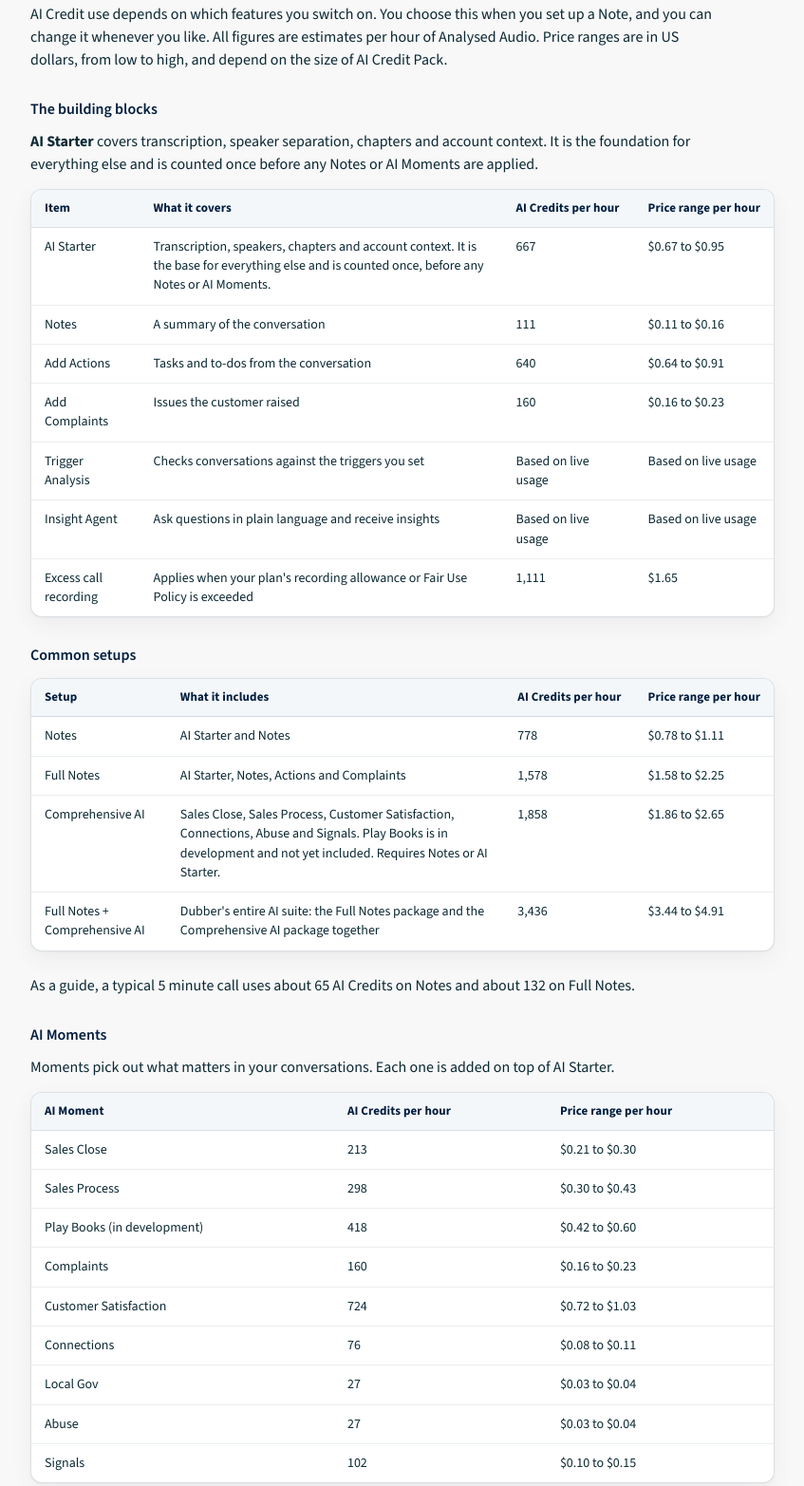
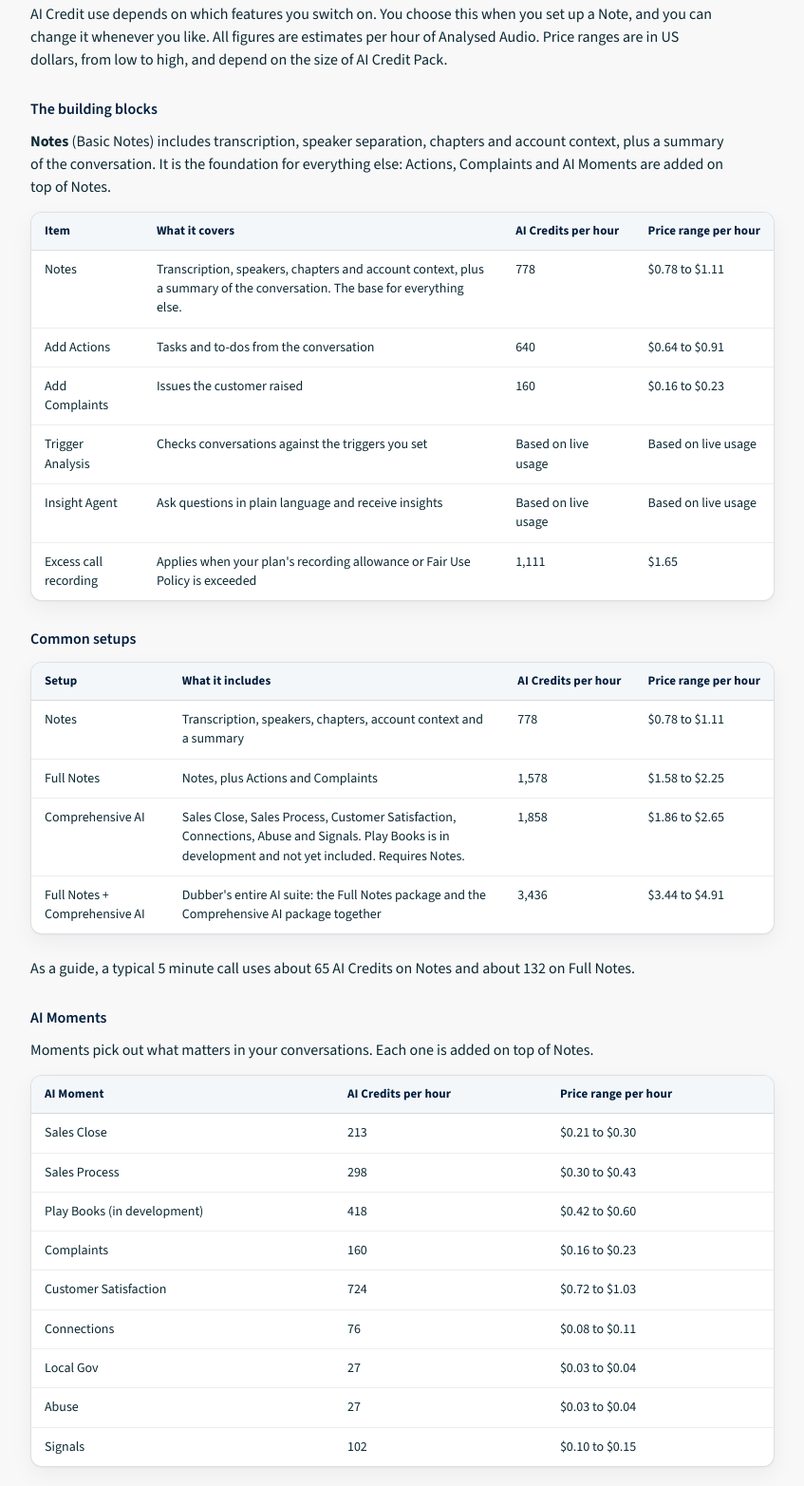
Before and after one commit to adippa2580/dubber-ai-credits, a plain HTML site: page index.html in a window 1280 px wide. Shown: the part 2064-3629 px from the top of the page at 95% size, without its empty margins (216-1063 px from the left). Drawn offline with nearby package versions, Linux system fonts and the light colour scheme.

Commit message:
Fold AI Starter into Basic Notes on credits article and Verizon page

```diff
--- a/index.html
+++ b/index.html
@@ -306,13 +306,13 @@ tbody tr:hover td { background: rgba(244, 247, 250, 0.7); }
 <h2 id="how-ai-credits-are-used">How AI Credits are used</h2>
 <p>AI Credit use depends on which features you switch on. You choose this when you set up a Note, and you can change it whenever you like. All figures are estimates per hour of Analysed Audio. Price ranges are in US dollars, from low to high, and depend on the size of AI Credit Pack.</p>
 <h3 id="the-building-blocks">The building blocks</h3>
-<p><strong>AI Starter</strong> covers transcription, speaker separation, chapters and account context. It is the foundation for everything else and is counted once before any Notes or AI Moments are applied.</p>
-<div class="table-wrap" role="region" tabindex="0"><table><thead><tr><th scope="col">Item</th><th scope="col">What it covers</th><th scope="col">AI Credits per hour</th><th scope="col">Price range per hour</th></tr></thead><tbody><tr><td>AI Starter</td><td>Transcription, speakers, chapters and account context. It is the base for everything else and is counted once, before any Notes or AI Moments.</td><td>667</td><td>$0.67 to $0.95</td></tr><tr><td>Notes</td><td>A summary of the conversation</td><td>111</td><td>$0.11 to $0.16</td></tr><tr><td>Add Actions</td><td>Tasks and to-dos from the conversation</td><td>640</td><td>$0.64 to $0.91</td></tr><tr><td>Add Complaints</td><td>Issues the customer raised</td><td>160</td><td>$0.16 to $0.23</td></tr><tr><td>Trigger Analysis</td><td>Checks conversations against the triggers you set</td><td>Based on live usage</td><td>Based on live usage</td></tr><tr><td>Insight Agent</td><td>Ask questions in plain language and receive insights</td><td>Based on live usage</td><td>Based on live usage</td></tr><tr><td>Excess call recording</td><td>Applies when your plan&#x27;s recording allowance or Fair Use Policy is exceeded</td><td>1,111</td><td>$1.65</td></tr></tbody></table></div>
+<p><strong>Notes</strong> (Basic Notes) includes transcription, speaker separation, chapters and account context, plus a summary of the conversation. It is the foundation for everything else: Actions, Complaints and AI Moments are added on top of Notes.</p>
+<div class="table-wrap" role="region" tabindex="0"><table><thead><tr><th scope="col">Item</th><th scope="col">What it covers</th><th scope="col">AI Credits per hour</th><th scope="col">Price range per hour</th></tr></thead><tbody><tr><td>Notes</td><td>Transcription, speakers, chapters and account context, plus a summary of the conversation. The base for everything else.</td><td>778</td><td>$0.78 to $1.11</td></tr><tr><td>Add Actions</td><td>Tasks and to-dos from the conversation</td><td>640</td><td>$0.64 to $0.91</td></tr><tr><td>Add Complaints</td><td>Issues the customer raised</td><td>160</td><td>$0.16 to $0.23</td></tr><tr><td>Trigger Analysis</td><td>Checks conversations against the triggers you set</td><td>Based on live usage</td><td>Based on live usage</td></tr><tr><td>Insight Agent</td><td>Ask questions in plain language and receive insights</td><td>Based on live usage</td><td>Based on live usage</td></tr><tr><td>Excess call recording</td><td>Applies when your plan&#x27;s recording allowance or Fair Use Policy is exceeded</td><td>1,111</td><td>$1.65</td></tr></tbody></table></div>
 <h3 id="common-setups">Common setups</h3>
-<div class="table-wrap" role="region" tabindex="0"><table><thead><tr><th scope="col">Setup</th><th scope="col">What it includes</th><th scope="col">AI Credits per hour</th><th scope="col">Price range per hour</th></tr></thead><tbody><tr><td>Notes</td><td>AI Starter and Notes</td><td>778</td><td>$0.78 to $1.11</td></tr><tr><td>Full Notes</td><td>AI Starter, Notes, Actions and Complaints</td><td>1,578</td><td>$1.58 to $2.25</td></tr><tr><td>Comprehensive AI</td><td>Sales Close, Sales Process, Customer Satisfaction, Connections, Abuse and Signals. Play Books is in development and not yet included. Requires Notes or AI Starter.</td><td>1,858</td><td>$1.86 to $2.65</td></tr><tr><td>Full Notes + Comprehensive AI</td><td>Dubber&#x27;s entire AI suite: the Full Notes package and the Comprehensive AI package together</td><td>3,436</td><td>$3.44 to $4.91</td></tr></tbody></table></div>
+<div class="table-wrap" role="region" tabindex="0"><table><thead><tr><th scope="col">Setup</th><th scope="col">What it includes</th><th scope="col">AI Credits per hour</th><th scope="col">Price range per hour</th></tr></thead><tbody><tr><td>Notes</td><td>Transcription, speakers, chapters, account context and a summary</td><td>778</td><td>$0.78 to $1.11</td></tr><tr><td>Full Notes</td><td>Notes, plus Actions and Complaints</td><td>1,578</td><td>$1.58 to $2.25</td></tr><tr><td>Comprehensive AI</td><td>Sales Close, Sales Process, Customer Satisfaction, Connections, Abuse and Signals. Play Books is in development and not yet included. Requires Notes.</td><td>1,858</td><td>$1.86 to $2.65</td></tr><tr><td>Full Notes + Comprehensive AI</td><td>Dubber&#x27;s entire AI suite: the Full Notes package and the Comprehensive AI package together</td><td>3,436</td><td>$3.44 to $4.91</td></tr></tbody></table></div>
 <p>As a guide, a typical 5 minute call uses about 65 AI Credits on Notes and about 132 on Full Notes.</p>
 <h3 id="ai-moments">AI Moments</h3>
-<p>Moments pick out what matters in your conversations. Each one is added on top of AI Starter.</p>
+<p>Moments pick out what matters in your conversations. Each one is added on top of Notes.</p>
 <div class="table-wrap" role="region" tabindex="0"><table><thead><tr><th scope="col">AI Moment</th><th scope="col">AI Credits per hour</th><th scope="col">Price range per hour</th></tr></thead><tbody><tr><td>Sales Close</td><td>213</td><td>$0.21 to $0.30</td></tr><tr><td>Sales Process</td><td>298</td><td>$0.30 to $0.43</td></tr><tr><td>Play Books (in development)</td><td>418</td><td>$0.42 to $0.60</td></tr><tr><td>Complaints</td><td>160</td><td>$0.16 to $0.23</td></tr><tr><td>Customer Satisfaction</td><td>724</td><td>$0.72 to $1.03</td></tr><tr><td>Connections</td><td>76</td><td>$0.08 to $0.11</td></tr><tr><td>Local Gov</td><td>27</td><td>$0.03 to $0.04</td></tr><tr><td>Abuse</td><td>27</td><td>$0.03 to $0.04</td></tr><tr><td>Signals</td><td>102</td><td>$0.10 to $0.15</td></tr></tbody></table></div>
 <h2 id="the-dubber-notes-standard-plan">The Dubber Notes Standard plan</h2>
 <p>The Dubber Notes Standard plan covers an indicative 7 hours of Analysed Audio per user each month. That includes your call recording, transcription and Notes, powered by the 11,100 AI Credits that come with each user.</p>
@@ -338,7 +338,7 @@ tbody tr:hover td { background: rgba(244, 247, 250, 0.7); }
 <div class="table-wrap" role="region" tabindex="0"><table><thead><tr><th scope="col">Setup</th><th scope="col">AI Credits used each month</th><th scope="col">Share of included AI Credits</th><th scope="col">Pack to add</th></tr></thead><tbody><tr><td>Notes for everyone</td><td>54,460</td><td>About half</td><td>None required</td></tr><tr><td>Full Notes for everyone</td><td>110,460</td><td>All of it</td><td>None required (monitor usage)</td></tr><tr><td>Full Notes for the 4 person sales team only</td><td>44,184</td><td>About 40%</td><td>None required</td></tr><tr><td>Full Notes plus Sales Close and Sales Process for the sales team. Notes for everyone else.</td><td>91,168</td><td>About 80%</td><td>None required</td></tr><tr><td>Full Notes + Comprehensive AI for everyone</td><td>240,520</td><td>More than double</td><td>Add one Business pack (195k) roughly every 6 weeks</td></tr></tbody></table></div>
 <p>Only the final setup runs past the included 111,000 AI Credits. Adding a Business pack (195,000 AI Credits) to the account and watching the balance every month keeps that configuration covered with room to spare.</p>
 <h3 id="twenty-user-team">A team of 20 on Notes Standard, 8 hours each</h3>
-<p>This team has 20 users. Their plan covers 7 hours per user (140 hours total). At 8 hours each, they use 160 hours, so they need AI Credits for an extra 20 hours of Notes. Notes (AI Starter + Notes) uses about 778 AI Credits per hour, so the overage comes to roughly 15,560 AI Credits every month.</p>
+<p>This team has 20 users. Their plan covers 7 hours per user (140 hours total). At 8 hours each, they use 160 hours, so they need AI Credits for an extra 20 hours of Notes. Notes (including transcription, speakers, chapters and account context) uses about 778 AI Credits per hour, so the overage comes to roughly 15,560 AI Credits every month.</p>
 <p>Here is how to stay covered depending on how far ahead you want to buy:</p>
 <div class="table-wrap" role="region" tabindex="0"><table><thead><tr><th scope="col">Planning window</th><th scope="col">Extra AI Credits</th><th scope="col">Recommended purchase</th><th scope="col">Coverage assurance</th></tr></thead><tbody><tr><td>1 month</td><td>≈15,560</td><td>Buy 1 × SMB pack (70,000)</td><td>Gives ~4 months of buffer even if usage blips higher. Leftover credits roll over.</td></tr><tr><td>6 months</td><td>≈93,360</td><td>Buy 1 × Business pack (195,000)</td><td>One Business pack covers the six-month shortfall with >100k credits in reserve for spikes.</td></tr><tr><td>12 months</td><td>≈186,720</td><td>Buy 1 × Business pack (195,000)</td><td>The same Business pack lasts the full year with ~8,000 credits spare. No need to rebuy mid-year.</td></tr></tbody></table></div>
 <p>If conversations regularly run longer than 8 hours each month, move up to the Business Plus pack (450,000 AI Credits) so the account keeps a wider buffer.</p>
```
Also changed, not shown: verizon-marketplace/index.html (+3 -4 lines).
